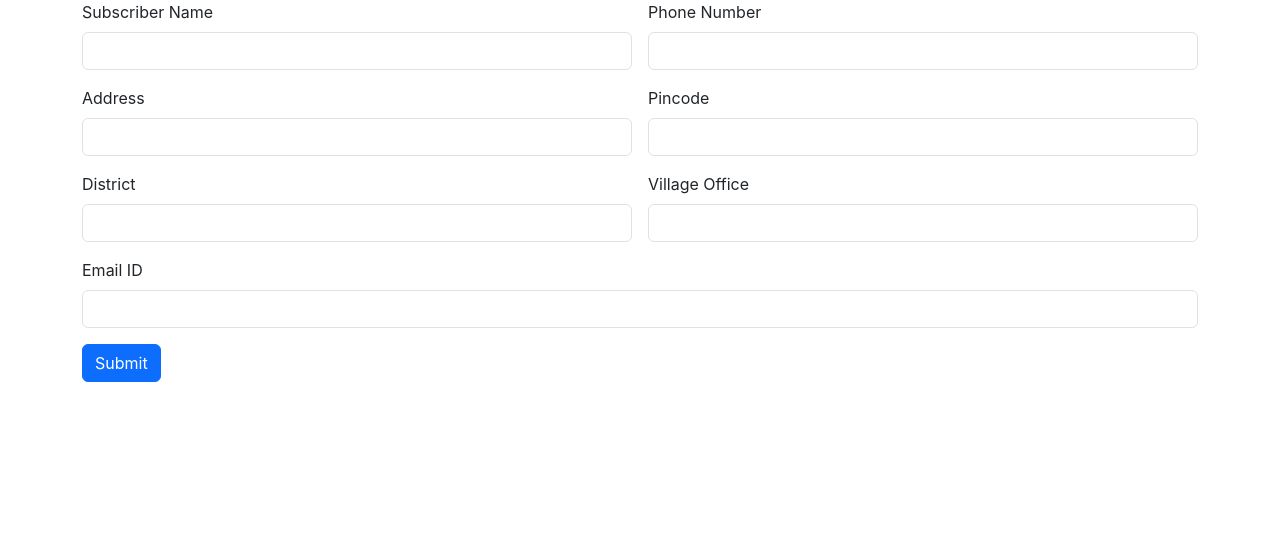
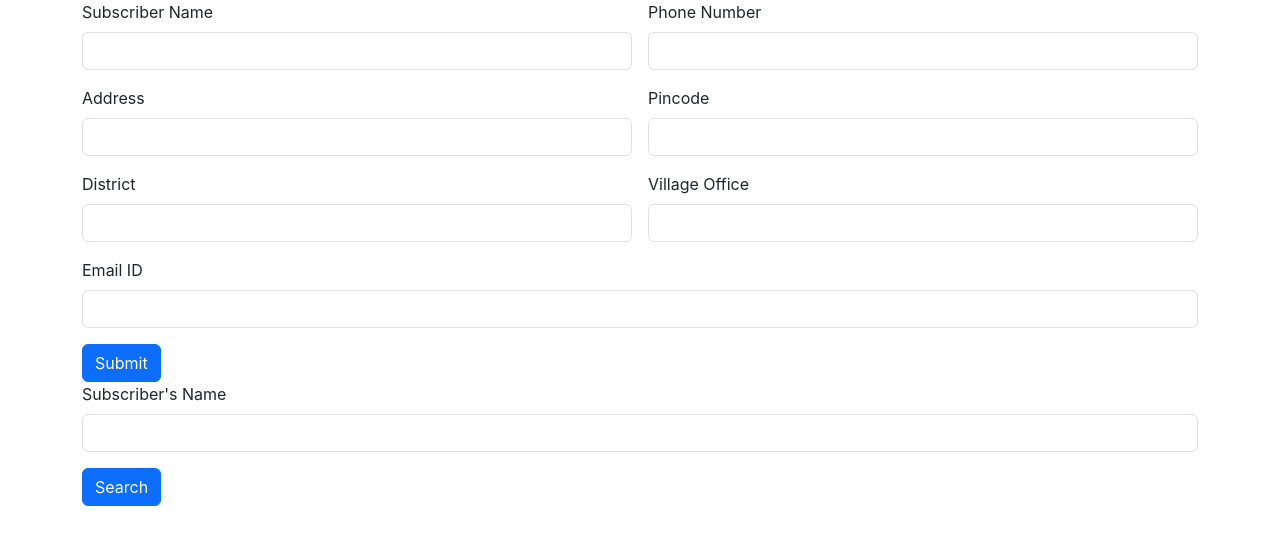
Before and after one commit to Angelishere/newspaper-subscription-app, a React (Create React App) app: page / in a window 1280 px wide. Shown: the top 544 px of the page. Built offline with nearby package versions, Linux system fonts and the light colour scheme.

Commit message:
Search subcriber name added

```diff
--- a/src/App.js
+++ b/src/App.js
@@ -1,11 +1,13 @@
 import logo from './logo.svg';
 import './App.css';
 import AddSubscriber from './components/AddSubscriber';
+import SearchSubscriber from './components/SearchSubscriber';
 
 function App() {
   return (
     <div>
       <AddSubscriber/>
+      <SearchSubscriber/>
     </div>
   );
 }
--- /dev/null
+++ b/src/components/SearchSubscriber.jsx
@@ -0,0 +1,25 @@
+import React from 'react'
+
+const SearchSubscriber = () => {
+    return (
+        <div>
+            <div className="container">
+                <div className="row">
+                    <div className="col col-12 col-sm-12 col-md-12 col-lg-12 col-xl-12 col-xxl-12">
+                        <div className="row g-3">
+                            <div className="col col-12 col-sm-12 col-md-12 col-lg-12 col-xl-12 col-xxl-12">
+                                <label htmlFor="" className="form-label">Subscriber's Name</label>
+                                <input type="text" className="form-control" />
+                            </div>
+                            <div className="col col-12 col-sm-12 col-md-12 col-lg-12 col-xl-12 col-xxl-12">
+                                <button className="btn btn-primary">Search</button>
+                            </div>
+                        </div>
+                    </div>
+                </div>
+            </div>
+        </div>
+    )
+}
+
+export default SearchSubscriber
```
